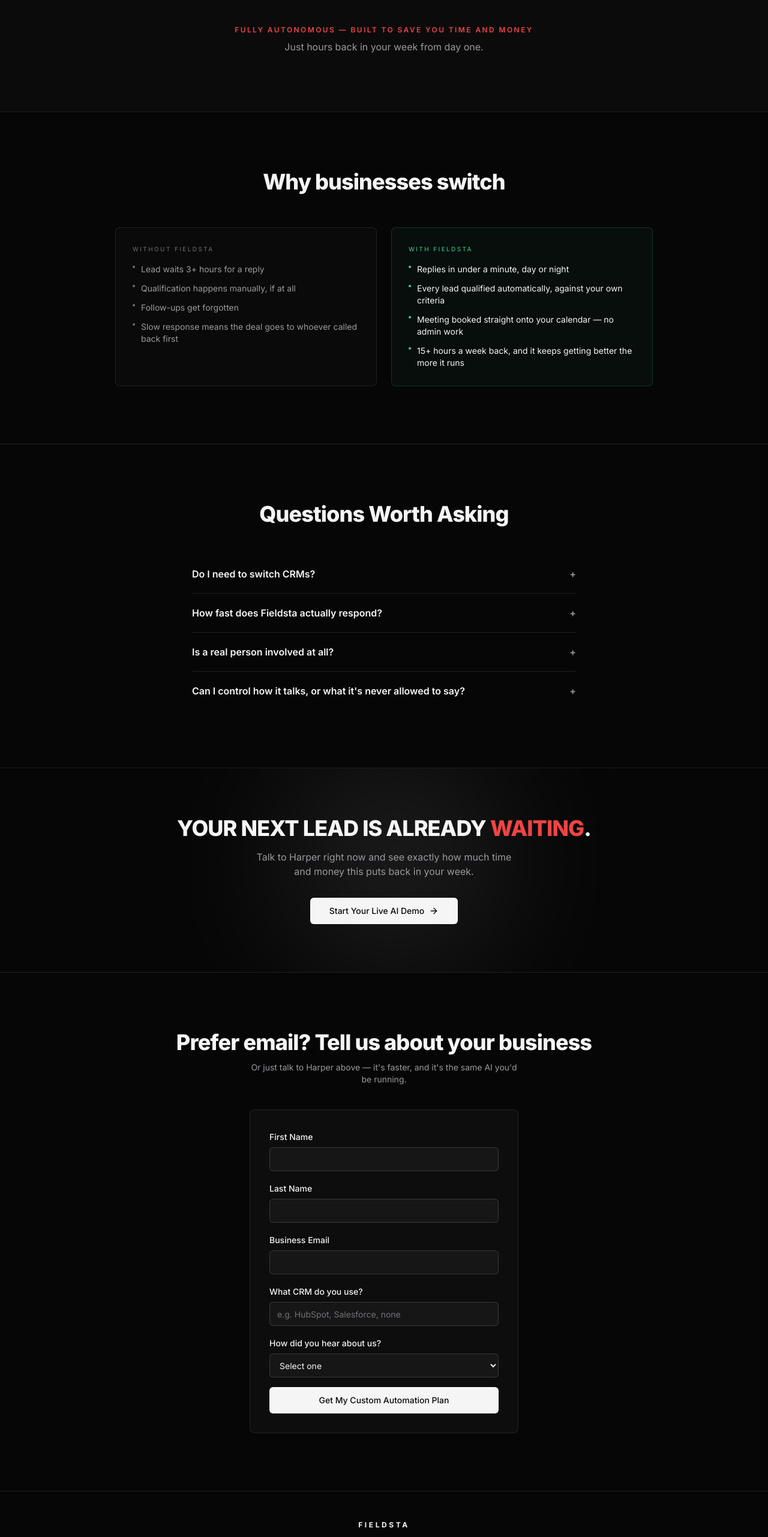
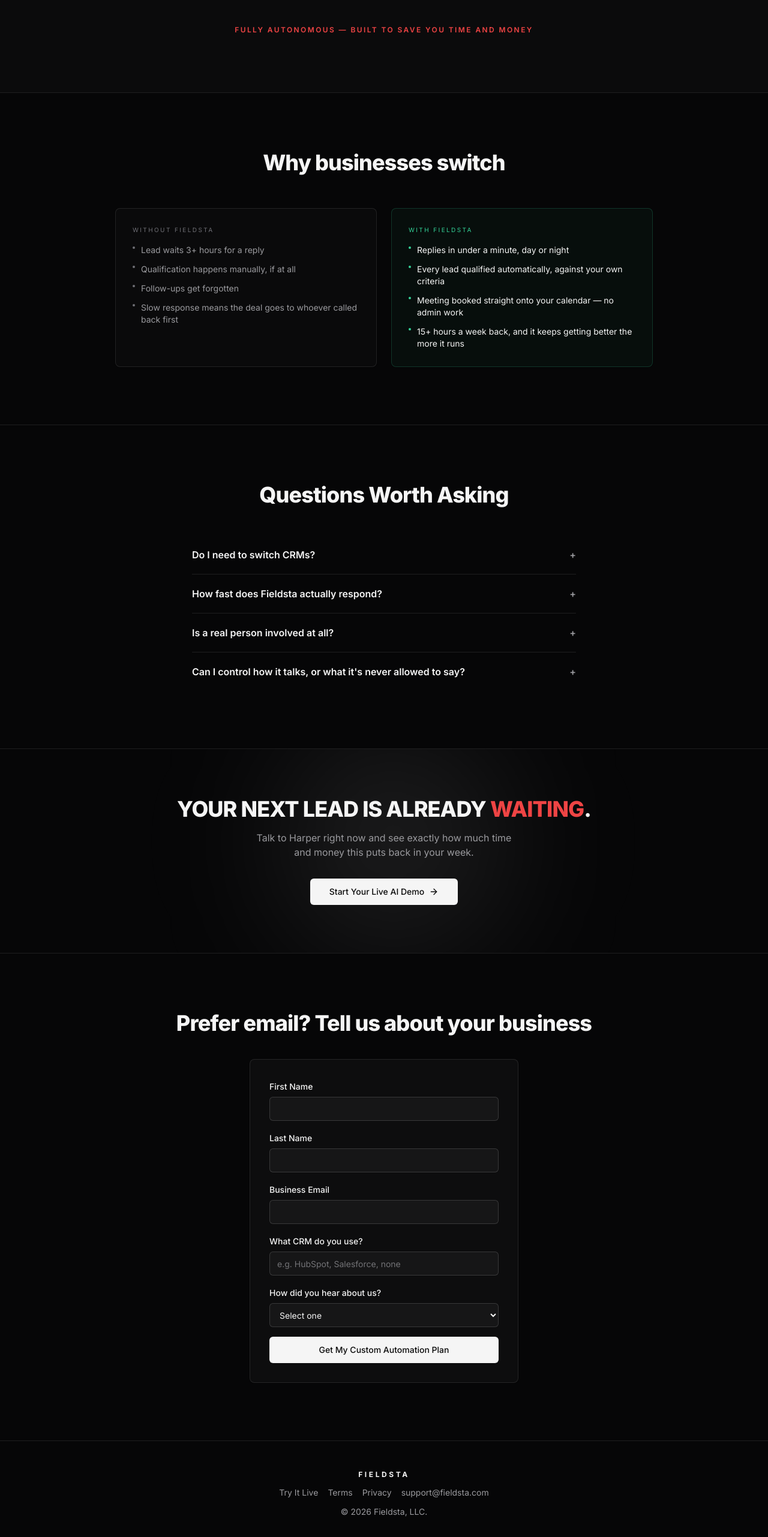
Before and after one commit to makeouthillfan03/fieldsta, a React (Vite) app: page / in a window 1280 px wide. Shown: the part 2753-5316 px from the top of the page at 60% size. Built offline with nearby package versions, Linux system fonts and the light colour scheme; no server answers.

Commit message:
Trim more redundant copy, add LLC to footer
Removed the "Just hours back..." line (redundant with the label
above it) and the "Or just talk to Harper above" line under the email
form. Footer now reads "Fieldsta, LLC."

```diff
--- a/src/pages/DemoLanding.jsx
+++ b/src/pages/DemoLanding.jsx
@@ -513,7 +513,6 @@
           <div className="text-xs font-semibold tracking-[0.2em] text-[#EF4444]">
             FULLY AUTONOMOUS — BUILT TO SAVE YOU TIME AND MONEY
           </div>
-          <p className="mt-2 text-[#9A9A9E]">Just hours back in your week from day one.</p>
         </Reveal>
       </div>
     </section>
@@ -712,9 +711,6 @@
           <h2 className="text-center text-3xl font-extrabold tracking-tight sm:text-4xl">
             Prefer email? Tell us about your business
           </h2>
-          <p className="mx-auto mt-3 max-w-md text-center text-sm text-[#9A9A9E]">
-            Or just talk to Harper above — it's faster, and it's the same AI you'd be running.
-          </p>
         </Reveal>
         <Reveal delay={100}>
           <Card className="mx-auto mt-10 max-w-md border-[#F5F5F5]/10 bg-[#F5F5F5]/[0.03] p-8">
@@ -825,7 +821,7 @@
             support@fieldsta.com
           </a>
         </div>
-        <span>&copy; 2026 Fieldsta.</span>
+        <span>&copy; 2026 Fieldsta, LLC.</span>
       </div>
     </footer>
   );
```
